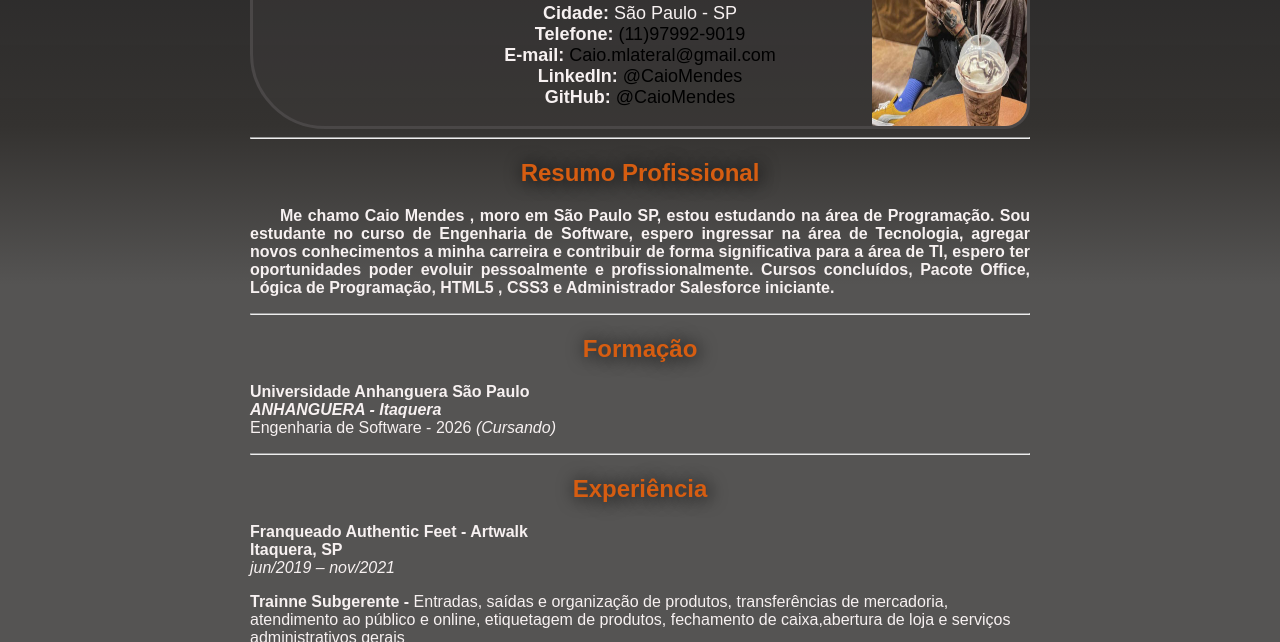
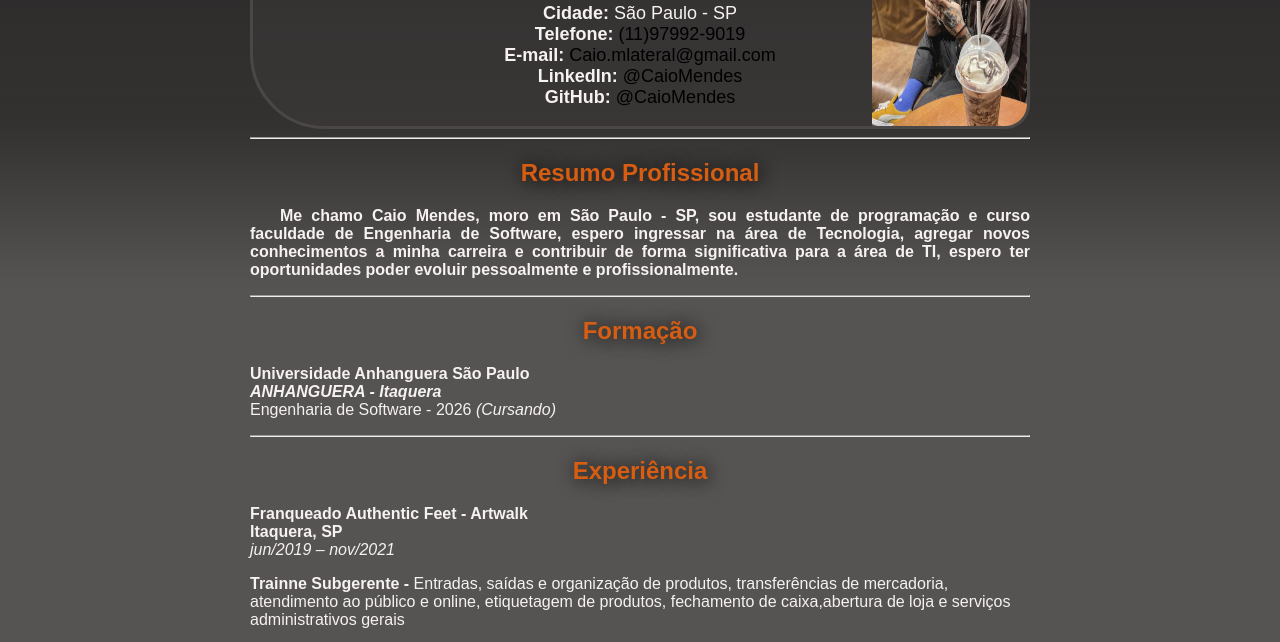
Before and after one commit to CaioMendes7/Perfil-Web, a plain HTML site: page index.html in a window 1280 px wide. Shown: the part 115-757 px from the top of the page. Drawn offline with Linux system fonts and the light colour scheme; files whose address does not match are found by name; a web font is replaced by a local one.

Commit message:
Atualização
Atualização diária.

```diff
--- a/index.html
+++ b/index.html
@@ -36,10 +36,7 @@
     <!--Informações sobre o resumo profissional no CV-->
     <div>
         <h2 class="titulos" ; style="text-align: center">Resumo Profissional</h2>
-        <p id="intro" ; style="text-indent: 30px;">Me chamo Caio Mendes , moro em São Paulo SP, estou estudando na área de Programação.
-            Sou estudante no curso de Engenharia de Software, espero ingressar na área de Tecnologia, agregar novos conhecimentos a minha carreira e contribuir de forma significativa para a área de TI, espero ter oportunidades poder evoluir pessoalmente e profissionalmente.
-
-            Cursos concluídos, Pacote Office, Lógica de Programação, HTML5 , CSS3 e Administrador Salesforce iniciante.
+        <p id="intro" ; style="text-indent: 30px;">Me chamo Caio Mendes, moro em São Paulo - SP, sou estudante de programação e curso faculdade de Engenharia de Software, espero ingressar na área de Tecnologia, agregar novos conhecimentos a minha carreira e contribuir de forma significativa para a área de TI, espero ter oportunidades poder evoluir pessoalmente e profissionalmente.
         </p>
     </div>
 
```
